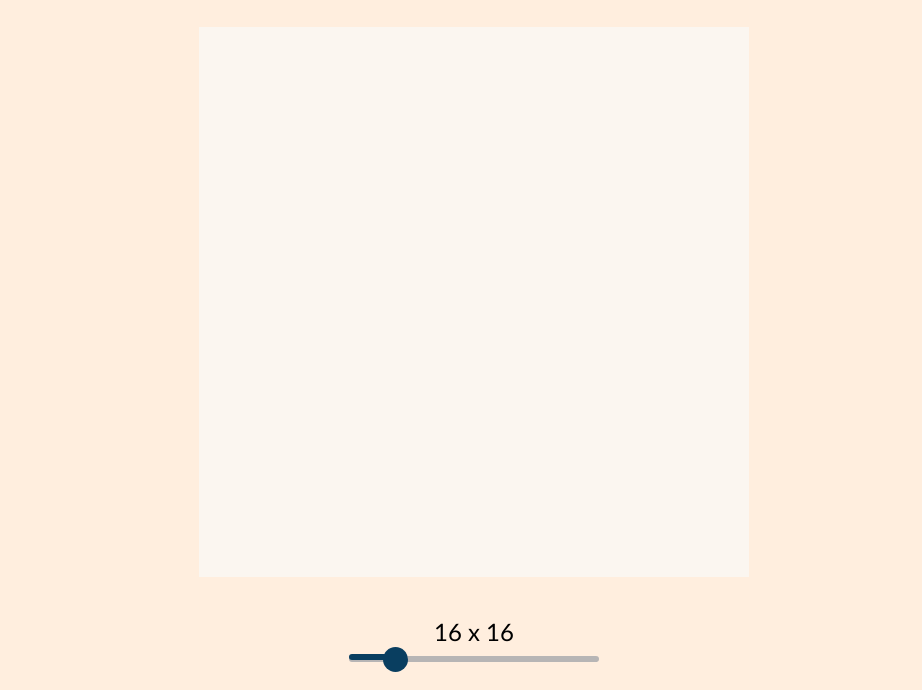
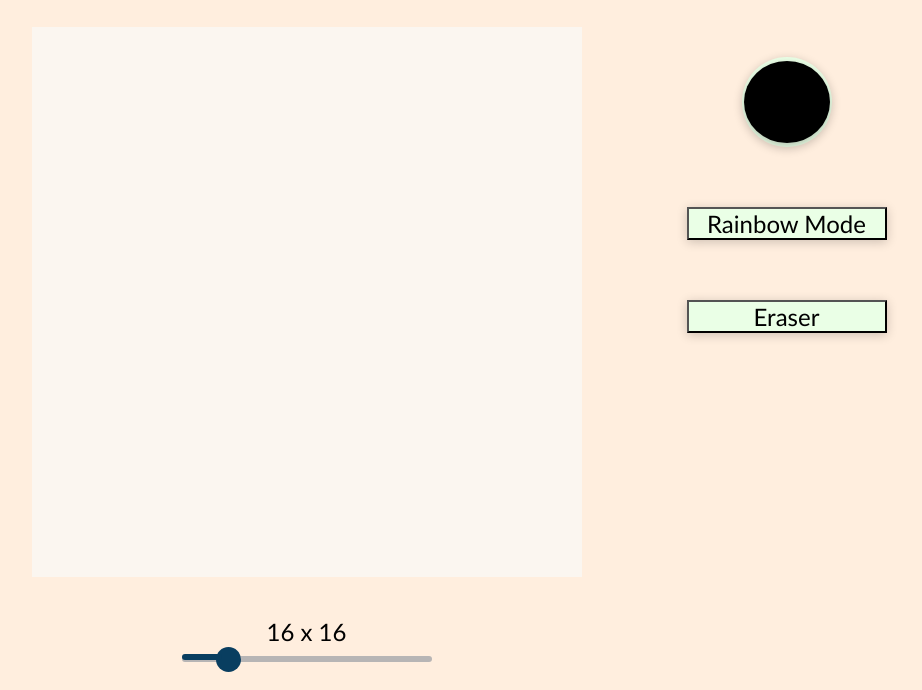
Before and after one commit to derekx24/Etch-a-Sketch, a plain HTML site: page index.html in a window 1280 px wide. Shown: the part 110-800 px from the top of the page, without its empty margins (166-1088 px from the left). Drawn offline with Linux system fonts and the light colour scheme.

Commit message:
add color wheel and rainbow mode

```diff
--- a/index.html
+++ b/index.html
@@ -11,11 +11,20 @@
     <div class="header">
         <h1>Etch-A-Sketch</h1>
     </div>
-    <div id="grid" class="grid"></div>
-    <div class="slider-container">
-        <div id="value">16 x 16</div>
-        <div id="position"></div>
-        <input class="size-slider" id="size-slider" type="range" value="16" min="1" max="100" />
+    <div class="container">
+        <div class="canvas">
+            <div id="grid" class="grid"></div>
+            <div class="slider-container">
+                <div id="value">16 x 16</div>
+                <div id="position"></div>
+                <input class="size-slider" id="size-slider" type="range" value="16" min="1" max="100" />
+            </div>
+        </div>
+        <div class="controls">
+            <input type="color" id="color-wheel">
+            <button id="rainbow">Rainbow Mode</button>
+            <button id="erase">Eraser</button>
+        </div>
     </div>
 
     <script src="script.js"></script>
--- a/script.js
+++ b/script.js
@@ -1,15 +1,24 @@
 let GRID_SIZE = 16;
 let mouseDown = false;
+let penColor = `#000000`;
+let isRainbow = false;
+//let isErase = false;
 
 const grid = document.getElementById('grid');
 const slider = document.getElementById('size-slider');
 const value = document.getElementById('value');
 const position = document.getElementById('position');
+const colorWheel = document.getElementById('color-wheel');
+const rainbow = document.getElementById('rainbow');
+//const erase = document.getElementById('erase');
 
 document.body.onmousedown = () => (mouseDown = true)
 document.body.onmouseup = () => (mouseDown = false)
 slider.onchange = (e) => updateSize(e.target.value);
 slider.onmousemove = (e) => updateValue(e.target.value);
+colorWheel.oninput = (e) => updateColor(e.target.value);
+rainbow.onclick = () => toggleRainbow();
+//erase.onclick = () => toggleErase();
 
 function reloadGrid() {
     grid.innerHTML = '';
@@ -28,8 +37,23 @@ function updateValue(v) {
 
 function draw(e) {
     if (mouseDown) {
-        e.target.style.backgroundColor = `#000000`;
+        if(isRainbow) {
+            const r = Math.floor(Math.random() * 256);
+            const g = Math.floor(Math.random() * 256);
+            const b = Math.floor(Math.random() * 256);
+            e.target.style.backgroundColor = `rgb(${r},${g},${b})`;
+        } else {
+            e.target.style.backgroundColor = penColor;
+        }
     }
+}
+
+function updateColor(newColor) {
+    penColor = newColor;
+}
+
+function toggleRainbow() {
+    isRainbow = !isRainbow;
 }
 
 function createGrid (v) {
--- a/styles.css
+++ b/styles.css
@@ -17,6 +17,15 @@ body {
     padding: 30px;
 }
 
+.container {
+    display: flex;
+}
+
+.canvas {
+    display: flex;
+    flex-direction: column;
+}
+
 .grid {
     display: grid;
     width: 550px;
@@ -29,6 +38,7 @@ body {
 }
 
 .slider-container {
+    align-self: center;
     display: flex;
     flex-direction: column;
     width: 250px;
@@ -69,3 +79,36 @@ body {
     top: 47px;
     left: 0px;
 }
+
+.controls {
+    margin-left: 75px;
+    display: flex;
+    flex-direction: column;
+    align-items: center;
+}
+
+button:hover,
+input[type='color']:hover {
+  transform: scale(1.1);
+}
+
+.controls > * {
+    font-size: 24px;
+    margin: 30px;
+    width: 200px;
+    background-color:rgb(234, 255, 230);
+    box-shadow: rgba(0, 0, 0, 0.2) 0px 2px 10px;
+}
+
+input[type='color'] {
+    width: 90px;
+    height: 90px;
+    border: none;
+    border-radius: 50%;
+}
+
+input[type='color']::-webkit-color-swatch {
+    border: none;
+    border-radius: 50%;
+    box-shadow: rgba(0, 0, 0, 0.24) 0px 3px 8px;
+}
```
